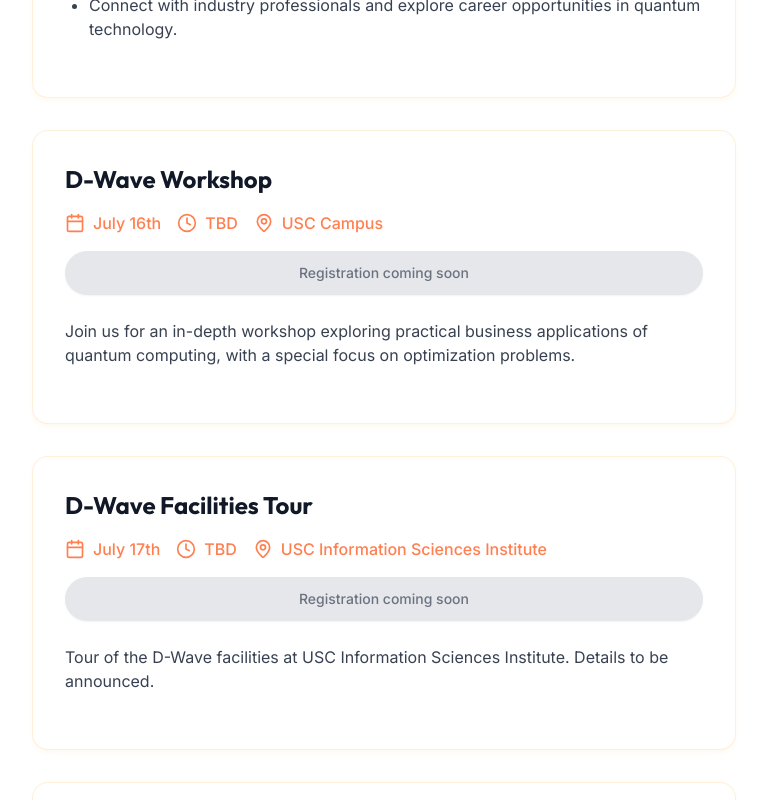
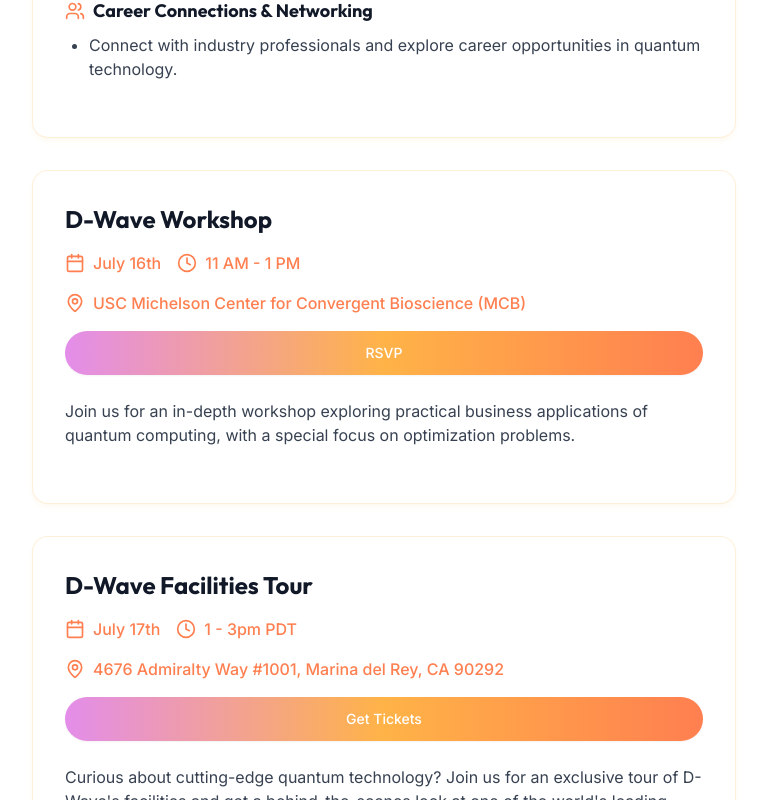
Before and after one commit to shanto268/summer-of-quantum-LA-2025, a Next.js app: page /quantum-tech-company-events in a window 1280 px wide. Shown: the part 920-1720 px from the top of the page, without its empty margins (256-1023 px from the left). Built offline with nearby package versions, Linux system fonts and the light colour scheme.

Commit message:
feat: update event details and registration links for Quantum Tech Company events

```diff
--- a/app/quantum-tech-company-events/page.tsx
+++ b/app/quantum-tech-company-events/page.tsx
@@ -3,6 +3,7 @@
 import { Analytics } from '@vercel/analytics/react'
 import { Briefcase, Calendar, Clock, MapPin, Mic, Users } from 'lucide-react'
 import { useState } from 'react'
+import ClickableButton from '../../components/clickable-button'
 import Navbar from '../../components/navbar'
 import SectionHeading from '../../components/section-heading'
 
@@ -16,7 +17,7 @@ interface Event {
   showSponsorship?: boolean
   registrationUrl?: string
   registrationStatus?: string
-  details: {
+  details?: {
     industryPanel?: string
     expoBooths?: string[]
     resumeDrop?: string[]
@@ -39,13 +40,14 @@ export default function QuantumTechCompanyEvents() {
 
   const events: Event[] = [
     {
-      title: 'Quantum Tech Company Events',
+      title: 'Quantum Tech Company Panel',
       date: 'July 15th',
       time: '11 AM - 2 PM',
-      location: 'USC (with Caltech/UCLA/Chapman partners)',
+      location: 'USC Michelson Center for Convergent Bioscience (MCB)',
       isAvailable: true,
       showSponsorship: true,
-      registrationUrl: '/registration/quantum-tech-company-events',
+      registrationUrl:
+        'https://docs.google.com/forms/d/e/1FAIpQLSdasRFkjSw2fIpvWughEq4ZyzA9mcI2T65EKcDw0ELLjyA_3A/viewform?usp=sharing&ouid=109764518158939977685',
       details: {
         industryPanel:
           'Hear from 5-6 leaders in quantum hardware, software, and startups about career paths, industry trends, and the future of quantum technology.',
@@ -57,31 +59,33 @@ export default function QuantumTechCompanyEvents() {
           'Connect with industry professionals and explore career opportunities in quantum technology.',
         ],
       },
-      registrationStatus: 'Registration coming soon',
+      registrationStatus: 'Register Now',
     },
     {
       title: 'D-Wave Workshop',
       date: 'July 16th',
-      time: 'TBD',
-      location: 'USC Campus',
+      time: '11 AM - 1 PM',
+      location: 'USC Michelson Center for Convergent Bioscience (MCB)',
       description:
         'Join us for an in-depth workshop exploring practical business applications of quantum computing, with a special focus on optimization problems.',
-      isAvailable: false,
+      isAvailable: true,
       showSponsorship: false,
-      registrationUrl: '/registration/d-wave-workshop-july',
-      registrationStatus: 'Registration coming soon',
+      registrationUrl:
+        'https://docs.google.com/forms/d/e/1FAIpQLSdsMVR-CZOWFsraVz4MddZERr18X-LN4lU1C9QxDZh5R8ZECA/viewform?usp=sharing&ouid=109764518158939977685',
+      registrationStatus: 'RSVP',
     },
     {
       title: 'D-Wave Facilities Tour',
       date: 'July 17th',
-      time: 'TBD',
-      location: 'USC Information Sciences Institute',
+      time: '1 - 3pm PDT',
+      location: '4676 Admiralty Way #1001, Marina del Rey, CA 90292',
       description:
-        'Tour of the D-Wave facilities at USC Information Sciences Institute. Details to be announced.',
+        "Curious about cutting-edge quantum technology? Join us for an exclusive tour of D-Wave's facilities and get a behind-the-scenes look at one of the world's leading quantum computing companies. No technical background is required. Just bring your curiosity.",
       isAvailable: true,
       showSponsorship: false,
-      registrationUrl: '/registration/d-wave-tour',
-      registrationStatus: 'Registration coming soon',
+      registrationUrl:
+        'https://www.eventbrite.com/e/d-wave-facilities-tour-tickets-1431929522749?aff=oddtdtcreator',
+      registrationStatus: 'Get Tickets',
     },
     {
       title: 'qBraid Workshop',
@@ -158,13 +162,23 @@ export default function QuantumTechCompanyEvents() {
                       </div>
                     </div>
 
-                    {event.registrationStatus && (
+                    {event.registrationUrl && event.registrationStatus ? (
+                      <div className="mb-6">
+                        <ClickableButton
+                          href={event.registrationUrl}
+                          external={event.registrationUrl.startsWith('http')}
+                          className="block w-full bg-gradient-to-r from-la-dusk via-la-sunset to-la-coral text-white font-medium shadow-sm rounded-full py-3 text-sm text-center hover:opacity-90 hover:scale-105 transition-all"
+                        >
+                          {event.registrationStatus}
+                        </ClickableButton>
+                      </div>
+                    ) : event.registrationStatus ? (
                       <div className="mb-6">
                         <div className="block w-full bg-gray-200 text-gray-500 font-medium shadow-sm rounded-full py-3 text-sm text-center cursor-not-allowed">
                           {event.registrationStatus}
                         </div>
                       </div>
-                    )}
+                    ) : null}
                     {event.showSponsorship && (
                       <div className="mb-6">
                         <a
```
